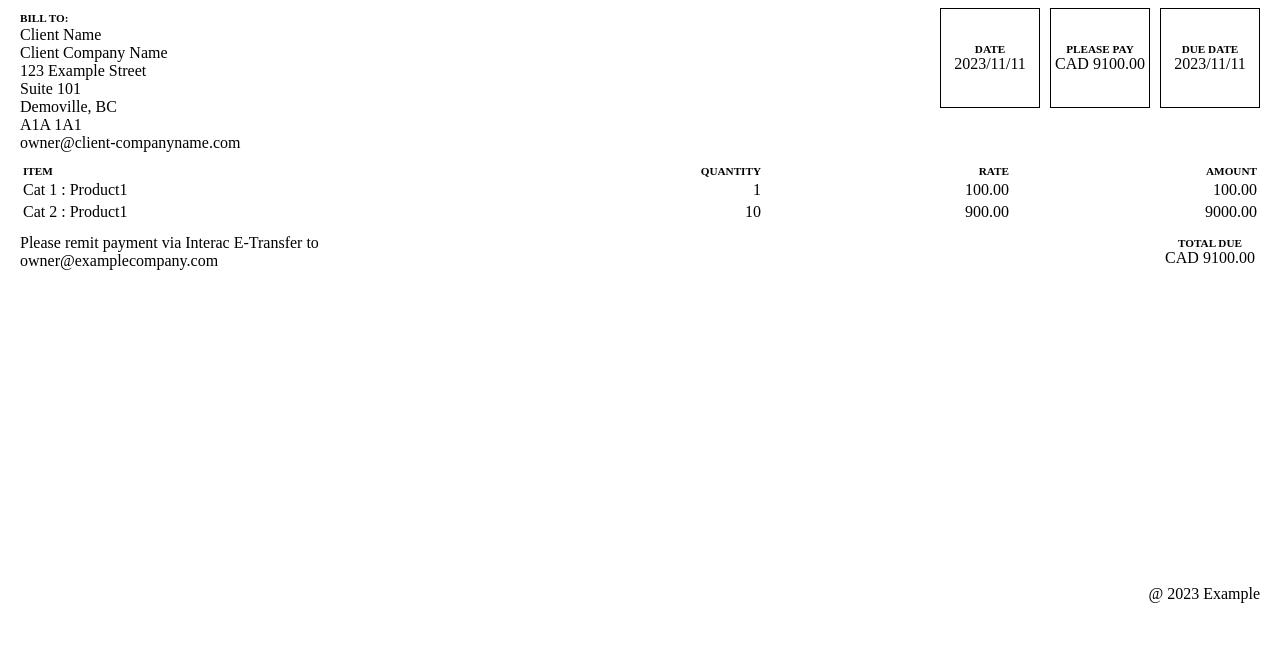
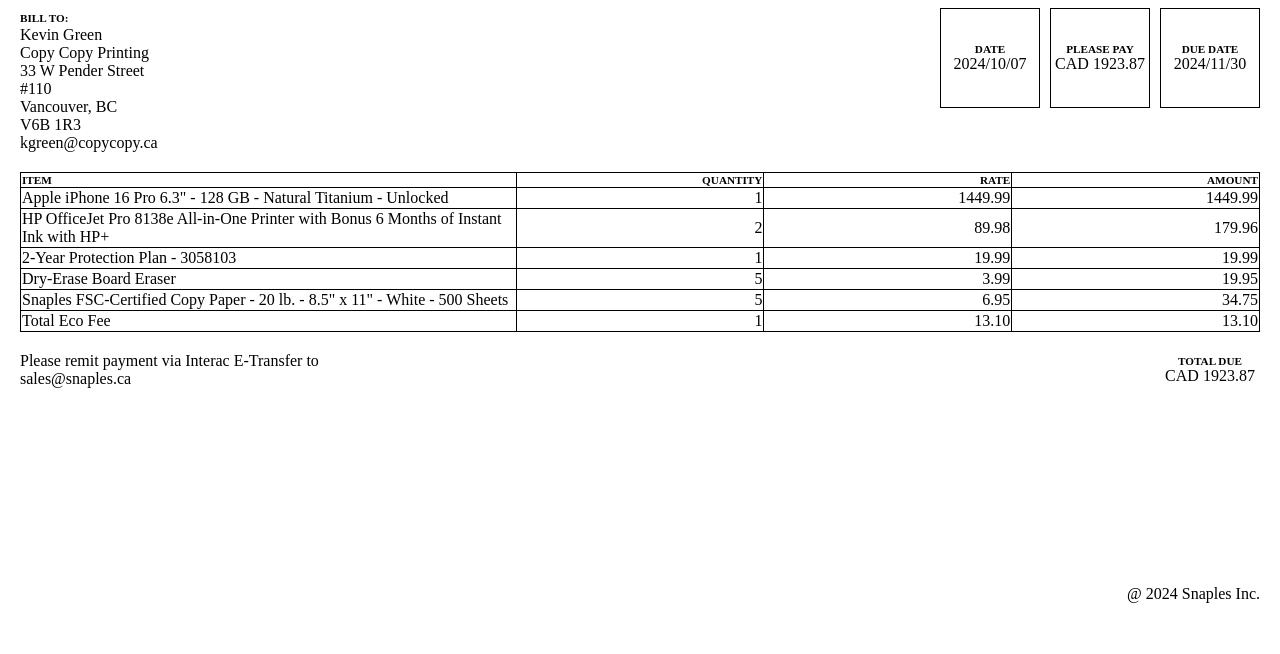
Before and after one commit to RichardL80/SSD1100-A04-richard_lewis, a plain HTML site: page index.html in a window 1280 px wide. Shown: the part 146-800 px from the top of the page. Drawn offline with Linux system fonts and the light colour scheme.

Commit message:
introduce content

```diff
--- a/index.html
+++ b/index.html
@@ -11,8 +11,8 @@
       <div class="container-flex row">
         <div class="logo"><img src="./images/iolare.svg" /></div>
         <div>
-          Example Co.<br />123 Example Street<br />Suite 101<br />Exampleton
-          BC<br />A1A 1A1<br />owner@example.com
+          Snaples<br />901 Seymour St.<br />Vancouver BC<br />V6B 3L9
+          <br />seymour-info@snaples.ca
         </div>
       </div>
       <div>Invoice 0001</div>
@@ -21,28 +21,28 @@
       <section class="container-flex row">
         <div>
           <div>
-            <span class="label">Bill To:</span><br />Client Name<br />Client
-            Company Name<br />123 Example Street<br />Suite 101<br />Demoville,
-            BC<br />A1A 1A1<br />owner@client-companyname.com
+            <span class="label">Bill To:</span><br />Kevin Green <br />Copy Copy
+            Printing<br />33 W Pender Street<br />#110 <br />Vancouver, BC<br />V6B
+            1R3<br />kgreen@copycopy.ca
           </div>
         </div>
         <div class="summary">
           <div class="item">
             <div class="label">Date</div>
-            <div>2023/11/11</div>
+            <div>2024/10/07</div>
           </div>
           <div class="item">
             <div class="label">Please Pay</div>
-            <div>CAD 9100.00</div>
+            <div>CAD 1923.87</div>
           </div>
           <div class="item">
             <div class="label">Due Date</div>
-            <div>2023/11/11</div>
+            <div>2024/11/30</div>
           </div>
         </div>
       </section>
       <section>
-        <table>
+        <table cellspacing="0">
           <colgroup>
             <col span="1" style="width: 40%" />
             <col span="1" style="width: 20%" />
@@ -57,32 +57,64 @@
           </thead>
           <tbody>
             <tr>
-              <td>Cat 1 : Product1</td>
+              <td class="text">
+                Apple iPhone 16 Pro 6.3" - 128 GB - Natural Titanium - Unlocked
+              </td>
               <td class="number">1</td>
-              <td class="amount">100.00</td>
-              <td class="amount">100.00</td>
+              <td class="amount">1449.99</td>
+              <td class="amount">1449.99</td>
             </tr>
             <tr>
-              <td>Cat 2 : Product1</td>
-              <td class="number">10</td>
-              <td class="amount">900.00</td>
-              <td class="amount">9000.00</td>
+              <td class="text">
+                HP OfficeJet Pro 8138e All-in-One Printer with Bonus 6 Months of
+                Instant Ink with HP+
+              </td>
+              <td class="number">2</td>
+              <td class="amount">89.98</td>
+              <td class="amount">179.96</td>
+            </tr>
+            <tr>
+              <td class="text">2-Year Protection Plan - 3058103</td>
+              <td class="number">1</td>
+              <td class="amount">19.99</td>
+              <td class="amount">19.99</td>
+            </tr>
+            <tr>
+              <td class="text">Dry-Erase Board Eraser</td>
+              <td class="number">5</td>
+              <td class="amount">3.99</td>
+              <td class="amount">19.95</td>
+            </tr>
+            <tr>
+              <td class="text">
+                Snaples FSC-Certified Copy Paper - 20 lb. - 8.5" x 11" - White -
+                500 Sheets
+              </td>
+              <td class="number">5</td>
+              <td class="amount">6.95</td>
+              <td class="amount">34.75</td>
+            </tr>
+            <tr>
+              <td class="text">Total Eco Fee</td>
+              <td class="number">1</td>
+              <td class="amount">13.10</td>
+              <td class="amount">13.10</td>
             </tr>
           </tbody>
         </table>
       </section>
       <section class="container-flex row">
         <div>
-          Please remit payment via Interac E-Transfer to<br />owner@examplecompany.com
+          Please remit payment via Interac E-Transfer to<br />sales@snaples.ca
         </div>
         <div class="container-flex column item">
           <div class="label">Total Due</div>
-          <div>CAD 9100.00</div>
+          <div>CAD 1923.87</div>
         </div>
       </section>
     </main>
     <footer class="container-flex end">
-      <p>@ 2023 Example</p>
+      <p>@ 2024 Snaples Inc.</p>
     </footer>
   </body>
 </html>
--- a/styles.css
+++ b/styles.css
@@ -14,7 +14,7 @@ body {
 main {
   display: flex;
   flex-direction: column;
-  gap: 10px;
+  gap: 20px;
   flex-grow: 1;
 }
 p {
@@ -22,6 +22,11 @@ p {
 }
 table {
   width: 100%;
+  border-collapse: collapse;
+}
+th,
+td {
+  border: 1px solid black;
 }
 footer {
   height: 80px;
```
